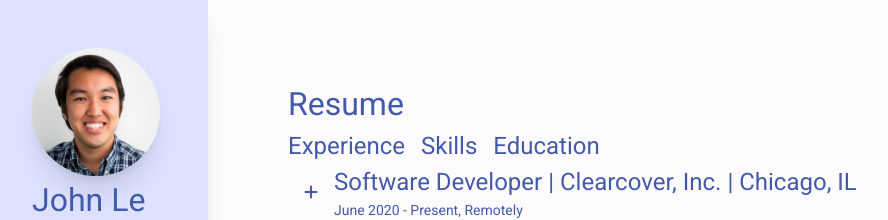
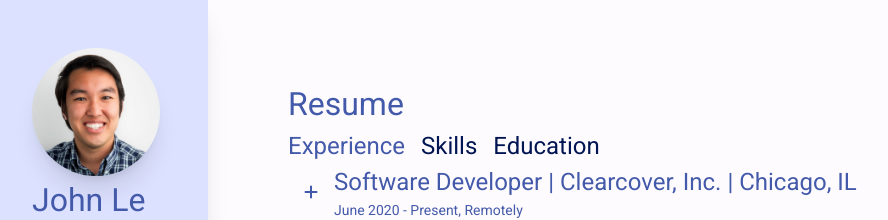
Before and after one commit to johnle192/my-portfolio-site, a React (Vite) app: page /resume in a window 1280 px wide. Shown: the top 220 px of the page, without its empty margins (16-904 px from the left). Built offline with nearby package versions, Linux system fonts and the light colour scheme.

Commit message:
figure out how to integrate m3 colors into tailwind

```diff
--- a/src/components/Resume.tsx
+++ b/src/components/Resume.tsx
@@ -10,21 +10,27 @@ export default function Resume() {
   return (
     <div className="resume-container m-20 max-w-3xl">
       <h2 className="headline-large"> Resume </h2>
-      <div className="flex space-x-4">
+      <div className="flex space-x-4 on-primary-container-text">
         <div
-          className="hover:text-white cursor-pointer headline-small"
+          className={`hover:text-primary cursor-pointer headline-small ${
+            resumeSection === 'experience' && 'primary-text'
+          }`}
           onClick={() => setResumeSection('experience')}
         >
           Experience
         </div>
         <div
-          className="hover:text-white cursor-pointer headline-small"
+          className={`hover:text-primary cursor-pointer headline-small ${
+            resumeSection === 'skills' && 'primary-text'
+          }`}
           onClick={() => setResumeSection('skills')}
         >
           Skills
         </div>
         <div
-          className="hover:text-white cursor-pointer headline-small"
+          className={`hover:text-primary cursor-pointer headline-small ${
+            resumeSection === 'education' && 'primary-text'
+          }`}
           onClick={() => setResumeSection('education')}
         >
           Education
--- a/src/components/ResumeItem.tsx
+++ b/src/components/ResumeItem.tsx
@@ -15,7 +15,9 @@ export default function ResumeItem({
 }: ResumeItemProps) {
   const [isOpen, setIsOpen] = useState<boolean>(false);
   const iconRotationClass = isOpen ? 'is-open' : 'is-closed';
-  const borderClass = isOpen ? 'border-b border-white border-solid' : '';
+  const borderClass = isOpen
+    ? 'border-b border-on-primary-container border-solid'
+    : '';
 
   return (
     <div className="resume-item flex" key={id}>
--- a/tailwind.config.cjs
+++ b/tailwind.config.cjs
@@ -4,5 +4,18 @@ module.exports = {
   theme: {
     extend: {}
   },
-  plugins: []
+  plugins: [
+    function ({ addUtilities }) {
+      const newUtilities = {
+        '.border-on-primary-container': {
+          borderColor: 'var(--md-sys-color-on-primary-container)',
+        },
+        '.text-primary': {
+          color: 'var(--md-sys-color-primary)',
+        },
+      };
+
+      addUtilities(newUtilities, ['responsive', 'hover']);
+    }
+  ]
 };
```
